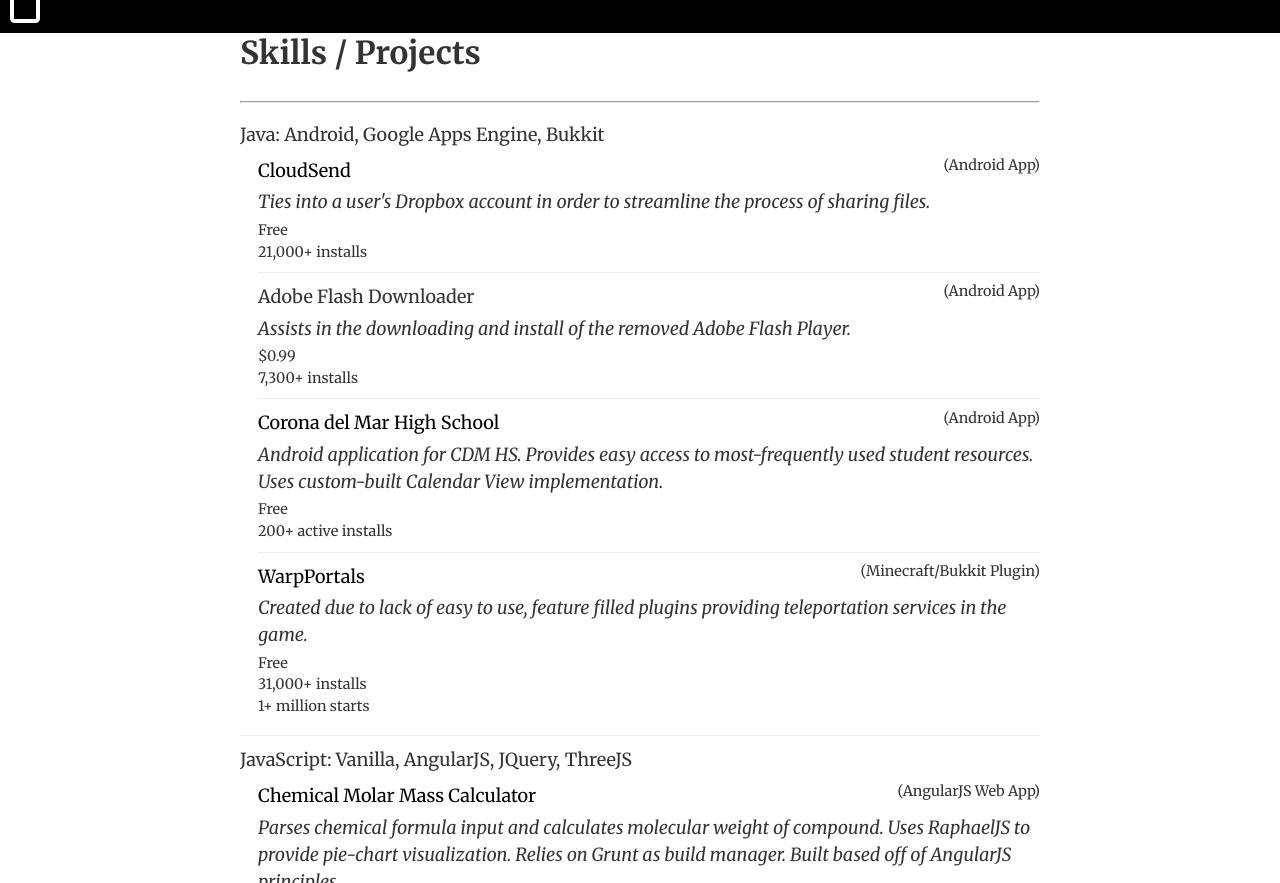
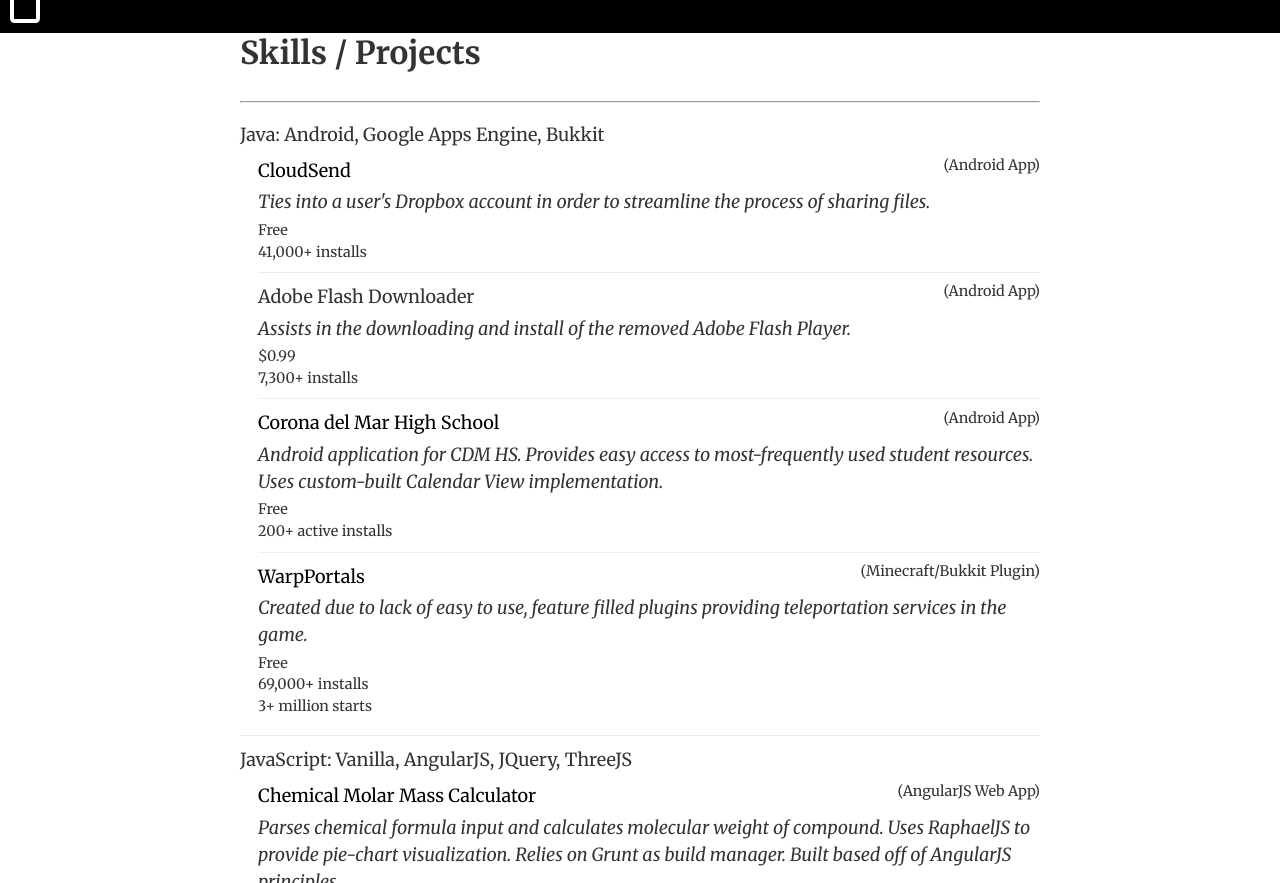
Before and after one commit to awendland/blog, a Jekyll site: the page built from resume.md, in a window 1280 px wide and 900 px high, scrolled down 822 px. Shown: the part 17-900 px from the top of the window. Built offline with Jekyll 4.4.1, drawn with Linux system fonts in a browser that asks for light colours; nearby versions of some CDN libraries; Markdown is read by kramdown in place of the engine named in the settings.

Commit message:
Updated with latest stats

```diff
--- a/_data/skillset.yaml
+++ b/_data/skillset.yaml
@@ -5,7 +5,7 @@
     type: Android App
     desc: Ties into a user's Dropbox account in order to streamline the process of sharing files.
     cost: Free
-    stats: ["21,000+ installs"]
+    stats: ["41,000+ installs"]
   - name: Adobe Flash Downloader
     type: Android App
     desc: Assists in the downloading and install of the removed Adobe Flash Player.
@@ -22,7 +22,7 @@
     type: Minecraft/Bukkit Plugin
     desc: Created due to lack of easy to use, feature filled plugins providing teleportation services in the game.
     cost: Free
-    stats: ["31,000+ installs", "1+ million starts"]
+    stats: ["69,000+ installs", "3+ million starts"]
 - group: "JavaScript: Vanilla, AngularJS, JQuery, ThreeJS"
   items:
   - name: Chemical Molar Mass Calculator
```
